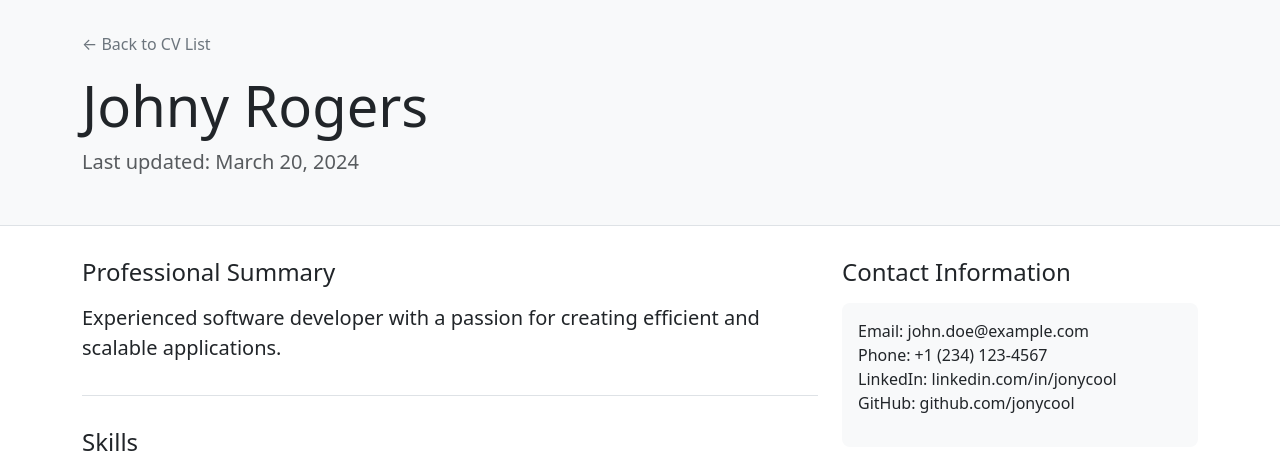
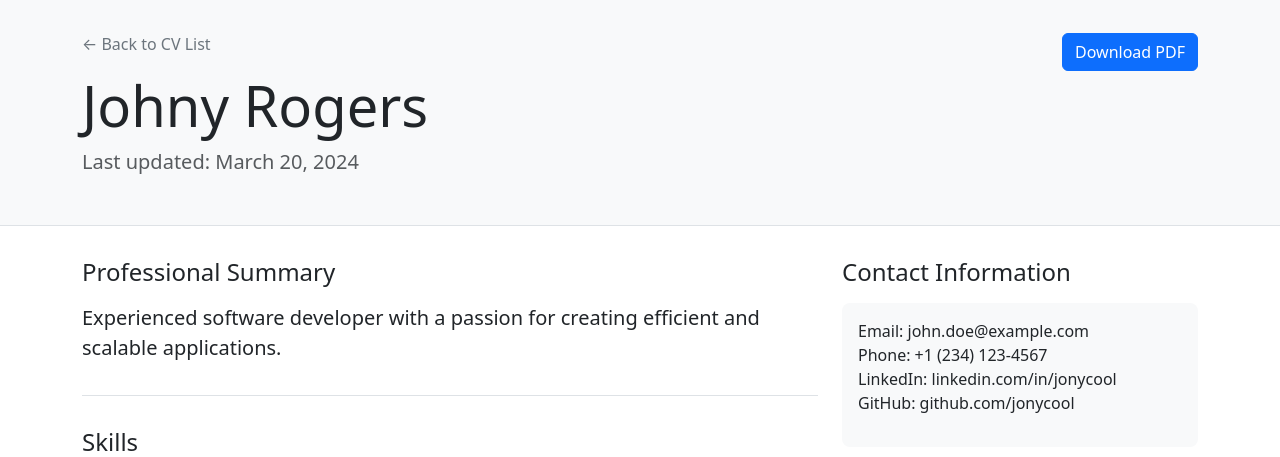
Before and after one commit to Cheppy/Django-practical-test, a Django app: page /cv/1/ in a window 1280 px wide. Shown: the top 457 px of the page. Run offline with Django 5.2, Linux system fonts and the light colour scheme; data comes from the database, SQL or seed files in the repository.

Commit message:
task-2: annotations added; html-to-pdf functionality added

```diff
--- a/main/templates/main/cv_detail.html
+++ b/main/templates/main/cv_detail.html
@@ -41,14 +41,27 @@
         .back-link:hover {
             color: #495057;
         }
+        .action-buttons {
+            margin-top: 1rem;
+        }
+        @media print {
+            .no-print {
+                display: none !important;
+            }
+        }
     </style>
 </head>
 <body>
     <div class="cv-header">
         <div class="container">
-            <a href="{% url 'cv_list' %}" class="back-link mb-3 d-inline-block">
-                ← Back to CV List
-            </a>
+            <div class="d-flex justify-content-between align-items-center">
+                <a href="{% url 'cv_list' %}" class="back-link mb-3 d-inline-block">
+                    ← Back to CV List
+                </a>
+                <a href="{% url 'cv_pdf' cv.pk %}" class="btn btn-primary no-print">
+                    Download PDF
+                </a>
+            </div>
             <h1 class="display-4">{{ cv.firstname }} {{ cv.lastname }}</h1>
             <p class="lead text-muted">Last updated: {{ cv.updated_at|date:"F j, Y" }}</p>
         </div>
--- a/main/urls.py
+++ b/main/urls.py
@@ -4,4 +4,5 @@ from . import views
 urlpatterns = [
     path('', views.CVListView.as_view(), name='cv_list'),
     path('cv/<int:pk>/', views.CVDetailView.as_view(), name='cv_detail'),
+    path('cv/<int:pk>/pdf/', views.cv_pdf, name='cv_pdf'),
 ]
--- a/main/views.py
+++ b/main/views.py
@@ -1,7 +1,13 @@
+from django.shortcuts import render, get_object_or_404
 from django.views.generic import ListView, DetailView
+from django.http import HttpResponse, HttpRequest
+from django.urls import reverse
+
 from .models import CV
+from .utils import generate_pdf_sync
+import logging
 
-# Create your views here.
+logger = logging.getLogger(__name__)
 
 class CVListView(ListView):
     model = CV
@@ -13,3 +19,32 @@ class CVDetailView(DetailView):
     model = CV
     template_name = 'main/cv_detail.html'
     context_object_name = 'cv'
+
+def cv_pdf(request: HttpRequest, pk: int) -> HttpResponse:
+    """Generate PDF for a CV
+
+    Args:
+        request: The HTTP request
+        pk: The primary key of the CV
+
+    Returns:
+        HttpResponse: The PDF response
+    """
+    logger.info(f"Starting PDF generation for CV {pk}")
+
+    cv: CV = get_object_or_404(CV, pk=pk)
+
+    url: str = request.build_absolute_uri(reverse('cv_detail', args=[pk]))
+    logger.debug(f"Generated URL: {url}")
+
+    try:
+        pdf: bytes = generate_pdf_sync(url)
+        logger.info("PDF generated successfully")
+
+        response: HttpResponse = HttpResponse(pdf, content_type='application/pdf')
+        response['Content-Disposition'] = f'attachment; filename="{cv.firstname}_{cv.lastname}_CV.pdf"'
+        return response
+
+    except Exception as e:
+        logger.error(f"Error generating PDF: {str(e)}")
+        raise
--- a/pyproject.toml
+++ b/pyproject.toml
@@ -8,7 +8,8 @@ authors = [
 readme = "README.md"
 requires-python = "^3.11"
 dependencies = [
-    "django (>=5.2.1,<6.0.0)"
+    "django (>=5.2.1,<6.0.0)",
+    "pyppeteer (>=1.0.2)"
 ]
 
 [tool.poetry]
```
Also changed, not shown: 1 other file.
